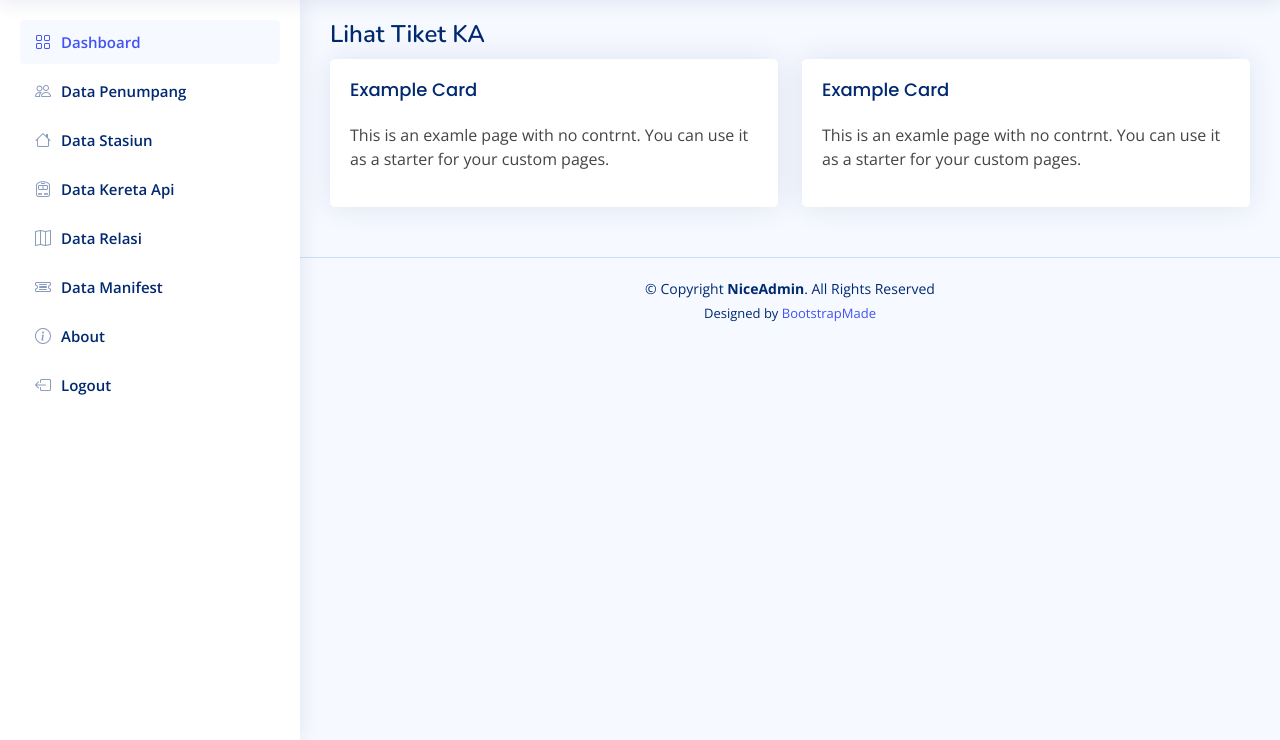
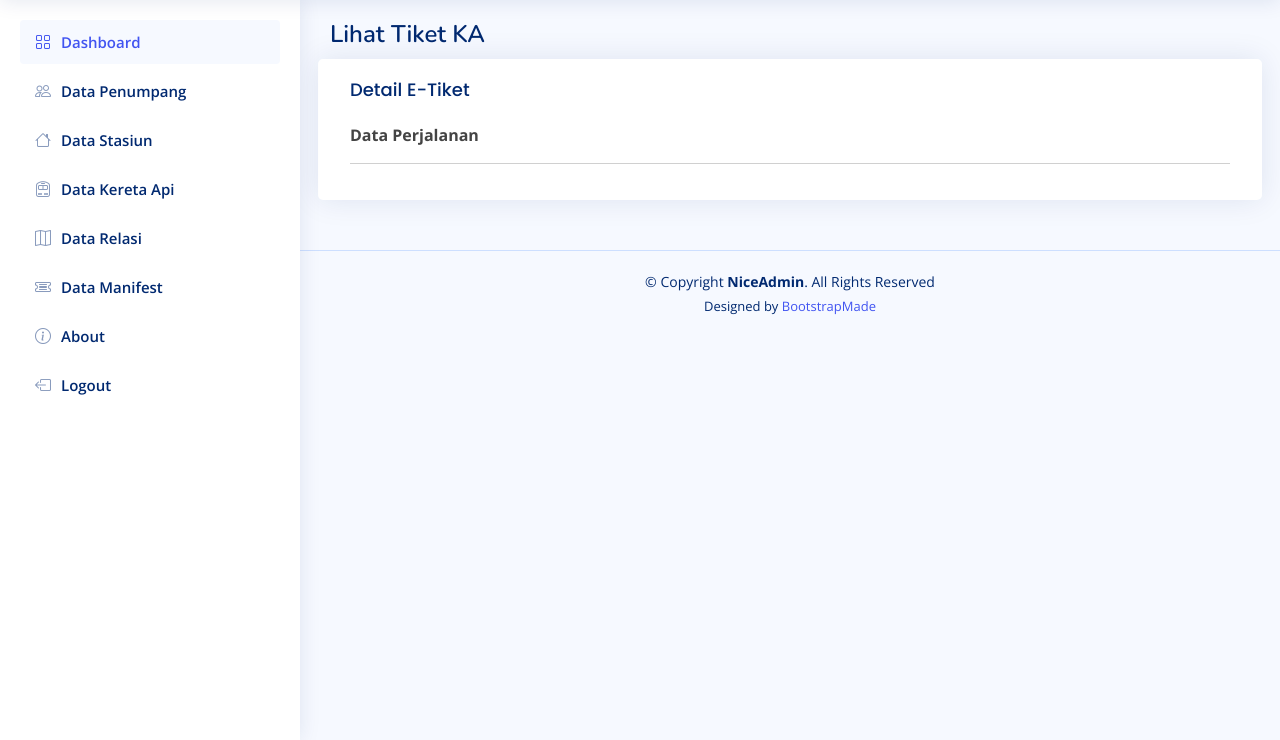
Before and after one commit to dwiadisa/FAKEKAIACCESS, a CodeIgniter app: page /kai-access/index.php/data_tiket_penumpang/lihat_tiket/1 in a window 1280 px wide. Shown: the part 60-800 px from the top of the page. Run offline with CodeIgniter, Linux system fonts and the light colour scheme; the visitor is signed in with stand-in values (Sample User, id 1); tables that the repository leaves empty or names only in its code hold one stand-in row (values such as "Sample post"); some libraries are stand-ins or nearby versions.

Commit message:
update sistem tiket dan manifest tahap 2

```diff
--- a/application/views/partials/data_tiket_penumpang/lihat.php
+++ b/application/views/partials/data_tiket_penumpang/lihat.php
@@ -7,27 +7,142 @@
 
     <section class="section">
         <div class="row">
-            <div class="col-lg-6">
+
+
+
 
             <div class="card">
                 <div class="card-body">
-                        <h5 class="card-title">Example Card</h5>
-                        <p>This is an examle page with no contrnt. You can use it as a starter for your custom pages.</p>
+                    <h5 class="card-title">Detail E-Tiket</h5>
+                    <span class="fw-bold">
+
+                        Data Perjalanan
+                    </span>
+                    <hr>
+                    <?php
+                    foreach ($tiket as $tk) { ?>
+
+                        <div class="card info-card customers-card border border-primary">
+                            <div class="card-body">
+                                <h5 class="card-title"><?php echo $tk->nama_kereta ?><span> | <?php echo $tk->kode_kereta ?></span></h5>
+
+                                <div class="d-flex align-items-center">
+                                    <div class="card-icon rounded-circle d-flex align-items-center justify-content-center">
+                                        <img src="https://upload.wikimedia.org/wikipedia/commons/thumb/5/56/Logo_PT_Kereta_Api_Indonesia_%28Persero%29_2020.svg/2560px-Logo_PT_Kereta_Api_Indonesia_%28Persero%29_2020.svg.png" style="width: 50px;" alt="" srcset="">
                                     </div>
+                                    <div class="ps-3">
+                                        <h6><?php echo $tk->nama_stasiun . "" . "(" . $tk->kode_stasiun . ")" . " <i class='bi bi-arrow-right'></i>" . " " . $tk->nama_stasiun_akhir . " " . "(" . $tk->kode_stasiun_akhir . ")" ?>
+                                            <h6 class="fw-bold"><?php echo $tk->kode_reservasi ?></h6>
+
+                                        </h6>
+                                        <?php
+                                        if ($tk->kelas == 3) {
+                                            echo  "<span class='badge bg-primary'>Ekonomi</span>";
+                                        } elseif ($tk->kelas == 2) {
+                                            echo  "<span class='badge bg-primary'>Bisnis</span>";
+                                        } else {
+                                            echo  "<span class='badge bg-primary'>Eksekitif</span>";
+                                        }
+
+
+                                        ?>
+                                        | <?php echo $tk->tarif ?>
+
+                                        <br>
+                                        <span> <?php echo $tk->tanggal_berangkat ?></span> <br>
+                                        <span class="text-primary small pt-1 fw-bold"><?php echo $tk->jam_berangkat . " " . " <i class='bi bi-arrow-right'></i>" . " " . $tk->jam_tiba   ?></span>
+
                                     </div>
 
                                 </div>
 
-            <div class="col-lg-6">
-
-                <div class="card">
-                    <div class="card-body">
-                        <h5 class="card-title">Example Card</h5>
-                        <p>This is an examle page with no contrnt. You can use it as a starter for your custom pages.</p>
                             </div>
                         </div>
 
+
+
+                        <hr>
+
+                        <p class="fw-bold">Data Diri Penumpang</p>
+                        <hr>
+
+                        Nama Penumpang : <?php echo $tk->nama_penumpang ?><br>
+                        Tanggal Lahir : <?php echo $tk->tanggal_lahir ?><br>
+                        Tipe Identitas : <?php echo $tk->tipe_identitas ?><br>
+                        No Identitas : <?php echo $tk->no_identitas ?><br>
+                        Email : <?php echo $tk->email  ?><br>
+                        <hr>
+                        <span class="fw-bold">
+
+                            <p>Status</p>
+                        </span>
+                        <!-- status bayar  -->
+                        <?php
+
+                        if ($tk->status_paid == 1) {
+                            echo " <span class='badge text-bg-success'>Pembayaran Lunas</span>";
+                        } elseif ($tk->status_paid == 0) {
+                            echo " <span class='badge text-bg-danger'>Belum Lunas</span>";
+                        } else {
+                            echo " <span class='badge text-bg-secondary'>Batal</span>";
+                        }
+
+
+                        ?>
+
+                        <!-- status bayar  -->
+                        <!-- status print -->
+
+                        <?php
+
+                        if ($tk->status_print == 1) {
+
+
+                            echo " <span class='badge text-bg-success'>Telah Print</span>";
+                        } else {
+                            echo " <span class='badge text-bg-danger'>Belum Print</span>";
+                        }
+
+
+                        ?>
+
+                        <!-- status print -->
+
+                        <!-- status checkin -->
+                        <?php
+                        if ($tk->status_checkin == 1) {
+                            echo " <span class='badge text-bg-success'>Sudah Checkin</span>";
+                        } else {
+                            echo " <span class='badge text-bg-danger'>Belum Checkin</span>";
+                        }
+
+
+
+
+                        ?>
+                        <hr>
+
+
+                        <div class="d-grid gap-2">
+                            <?php
+                            $link = base_url('data_tiket_penumpang/batal/' . $tk->kode_reservasi);
+
+                            if ($tk->status_paid == 0) {
+                                echo "<button class='btn btn-danger fw-bold' type='button' disabled>Batalkan Tiket</button>";
+                            } elseif ($tk->status_paid == 1) {
+                                echo "<a href='$link' class='btn btn-danger fw-bold' type='button'>Batalkan Tiket</a>";
+                            }
+                            ?>
+
+                            <a href="<?php echo base_url('data_tiket_penumpang') ?>" button class="btn btn-primary fw-bold" type="button">Kembali</a>
                         </div>
+
+                </div>
+
+            </div>
+
+
+        <?php } ?>
         </div>
     </section>
 
```
Lines whose indentation alone changed are shown as unchanged.
